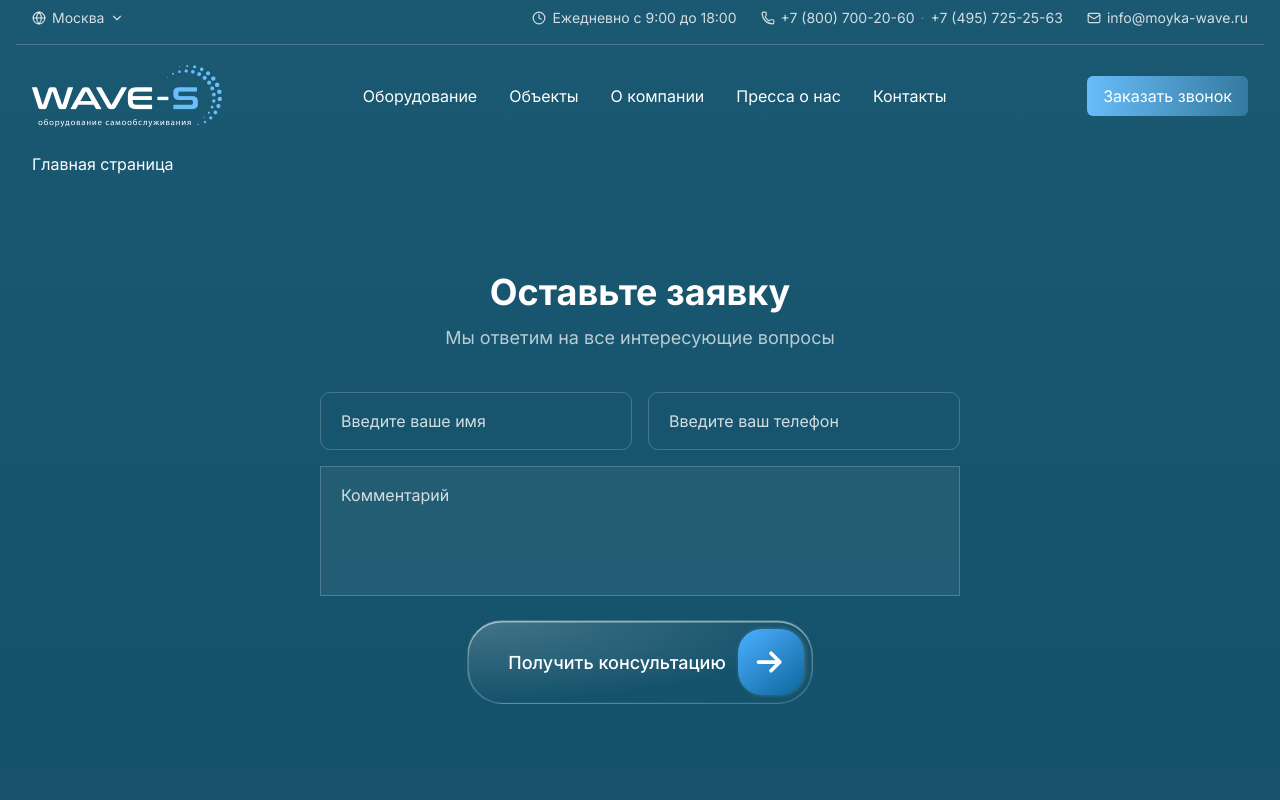
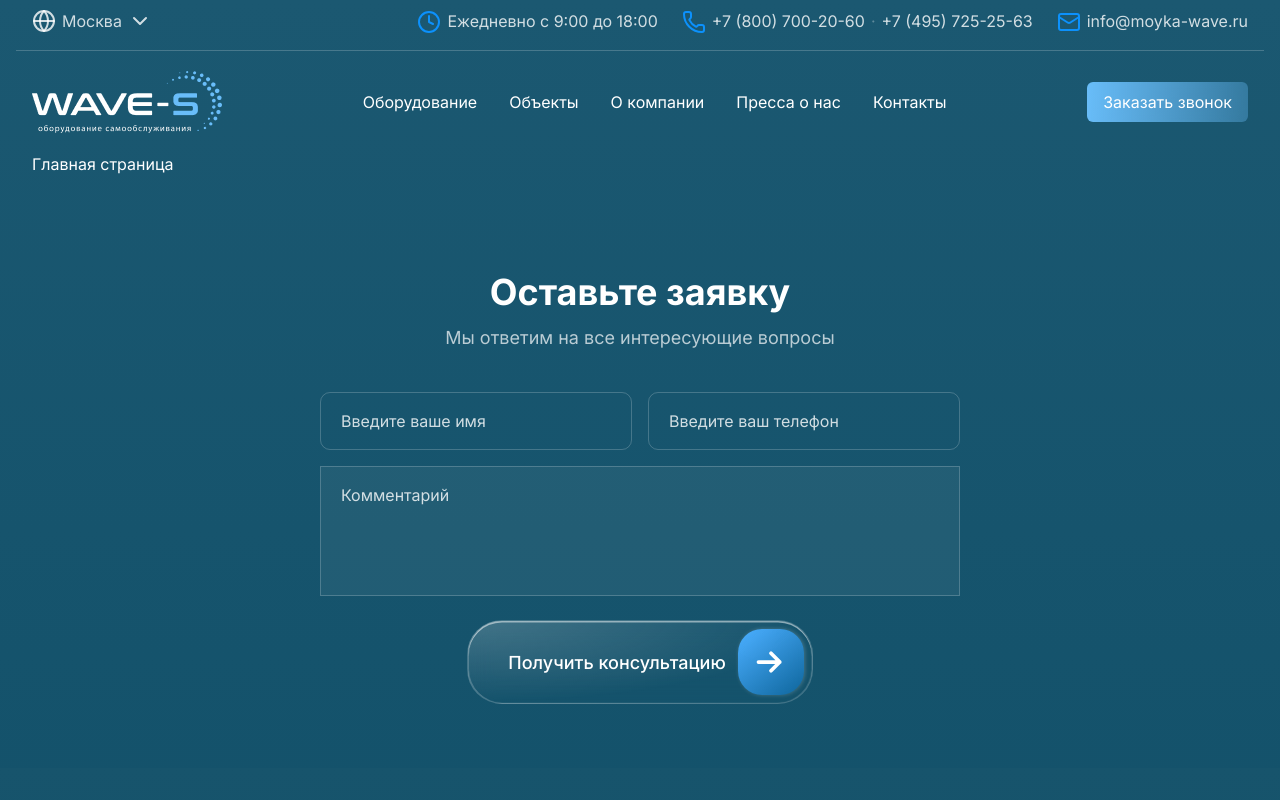
Before and after one commit to LGalushka/wave-s, a React (Vite) app: page / in a window 1280 px wide. Shown: the top 800 px of the page. Built offline with nearby package versions, Linux system fonts and the light colour scheme.

Commit message:
refactor(contact-info): use data mapping for phone number

```diff
--- a/src/components/layout/Header/TopBar.tsx
+++ b/src/components/layout/Header/TopBar.tsx
@@ -1,39 +1,42 @@
 import { ChevronDown, Clock, Globe, Mail, Phone } from "lucide-react";
+import { phones } from "../Footer/footerLinks";
+import React from "react";
 
 export const TopBar = () => {
   return (
     <div className="w-full py-2 px-4">
       <div className="container-main mx-auto flex items-center justify-between pb-4 border-b border-white/20">
         {/* Город */}
-        <button className="flex items-center gap-1.5 text-text-white/80 text-sm hover:text-text-white transition-colors">
-          <Globe size={14} />
+        <button className="flex items-center gap-1.5 text-text-white/80 text-base hover:text-text-white transition-colors">
+          <Globe size={24} />
           <span>Москва</span>
-          <ChevronDown size={14} />
+          <ChevronDown size={24} />
         </button>
 
         {/* Контактная информация */}
-        <div className="flex items-center gap-6 text-text-white/80 text-sm">
+        <div className="flex items-center gap-6 text-text-white/80 text-base">
           {/* Часы работы */}
           <div className="flex items-center gap-1.5">
-            <Clock size={14} />
+            <Clock size={24} className="text-text-accent shrink-0 mt-0.5" />
             <span>Ежедневно с 9:00 до 18:00</span>
           </div>
 
           {/* Телефоны */}
           <div className="flex items-center gap-1.5">
-            <Phone size={14} />
-            <a href="tel:+78007002060" className="hover:text-text-white transition-colors">
-              +7 (800) 700-20-60
-            </a>
-            <span className="text-white/30">·</span>
-            <a href="tel:+74957252563" className="hover:text-text-white transition-colors">
-              +7 (495) 725-25-63
-            </a>
+            <Phone size={24} className="text-text-accent shrink-0 mt-0.5" />
+            {phones.map((phone, index) => (
+              <React.Fragment key={phone.href}>
+                <a href={`tel:${phone.href}`} className="hover:text-text-white transition-colors">
+                  {phone.label}
+                </a>
+                {index < phones.length - 1 && <span className="text-white/30">·</span>}
+              </React.Fragment>
+            ))}
           </div>
 
           {/* Email */}
           <div className="flex items-center gap-1.5">
-            <Mail size={14} />
+            <Mail size={24} className="text-text-accent shrink-0 mt-0.5" />
             <a href="mailto:info@moyka-wave.ru" className="hover:text-text-white transition-colors">
               info@moyka-wave.ru
             </a>
```
